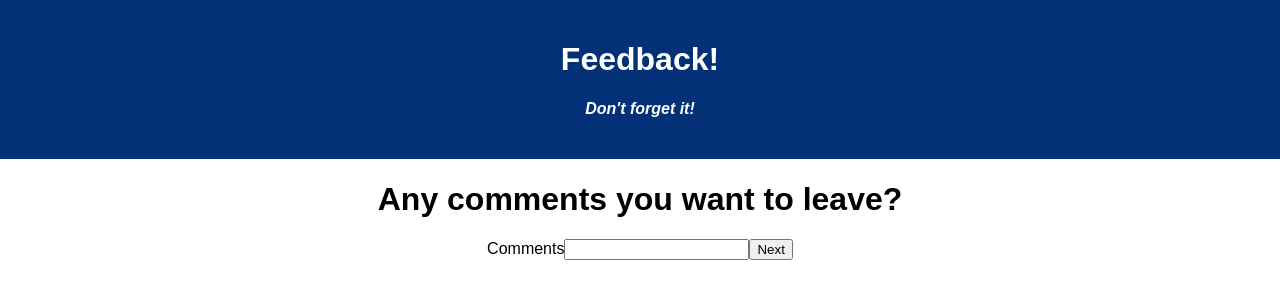
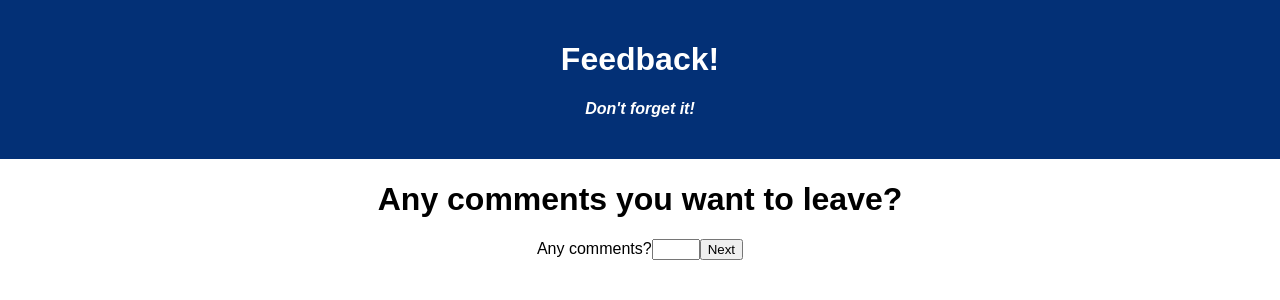
Before and after one commit to tiamarie17/weekend-redux-feedback-loop, a React (Create React App) app: page /#/comment in a window 1280 px wide. Shown: the top 300 px of the page. Built offline with nearby package versions, Linux system fonts and the light colour scheme; no server answers.

Commit message:
update other components to include form element

```diff
--- a/src/components/Comment/Comment.jsx
+++ b/src/components/Comment/Comment.jsx
@@ -27,15 +27,21 @@ function comment() {
     <>
     <h1>Any comments you want to leave?</h1>
 
+    <form onSubmit = {storeComment}>
+            <label className = "label">Any comments?</label>
+            <input
+                type = "number"
+                min ="1"
+                max = "5"
+                onChange = {(event) =>{
+                    setComment(event.target.value)
 
-    <label className = "label">Comments</label>
-    <input
-        type = "text"
-        onChange = {(event) =>{
-            setComment(event.target.value)
-        }}
-        />
-    <button type = "submit" onClick ={storeComment} value = {comment}>Next</button>
+                }}
+                value = {comment}
+                />
+            <button type = "submit">Next</button>
+    </form>
+
     </>
 
     );
--- a/src/components/Feeling/Feeling.jsx
+++ b/src/components/Feeling/Feeling.jsx
@@ -29,11 +29,10 @@ function Feeling() {
     return(
     <>
 
-            <h1>How are you feeling today?</h1>
-
-            <label className = "label">Feeling?</label>
+    <h1>How are you feeling today?</h1>
 
     <form onSubmit = {storeFeeling}>
+            <label className = "label">Feeling?</label>
             <input
                 required
                 type = "number"
--- a/src/components/Support/Support.jsx
+++ b/src/components/Support/Support.jsx
@@ -28,6 +28,8 @@ function Support() {
     <>
     <h1>How well are you being supported?</h1>
 
+
+    <form onSubmit = {storeSupport}>
             <label className = "label">Support?</label>
             <input
                 required
@@ -36,9 +38,12 @@ function Support() {
                 max = "5"
                 onChange = {(event) =>{
                     setSupport(event.target.value)
+
                 }}
+                value = {support}
                 />
-    <button type = "submit" onClick ={storeSupport} value = {support}>Next</button>
+            <button type = "submit">Next</button>
+    </form>
     </>
 
     );
--- a/src/components/Understanding/Understanding.jsx
+++ b/src/components/Understanding/Understanding.jsx
@@ -27,6 +27,8 @@ function Understanding() {
     <h1>How well are you understanding the content?</h1>
 
 
+
+    <form onSubmit = {storeUnderstanding}>
             <label className = "label">Understanding?</label>
             <input
                 required
@@ -35,9 +37,12 @@ function Understanding() {
                 max = "5"
                 onChange = {(event) =>{
                     setUnderstanding(event.target.value)
+
                 }}
+                value = {understanding}
                 />
-            <button type = "submit" onClick = {storeUnderstanding} value = {understanding}>Next</button>
+            <button type = "submit">Next</button>
+    </form>
 
     </>
 
```
Lines whose indentation alone changed are shown as unchanged.
